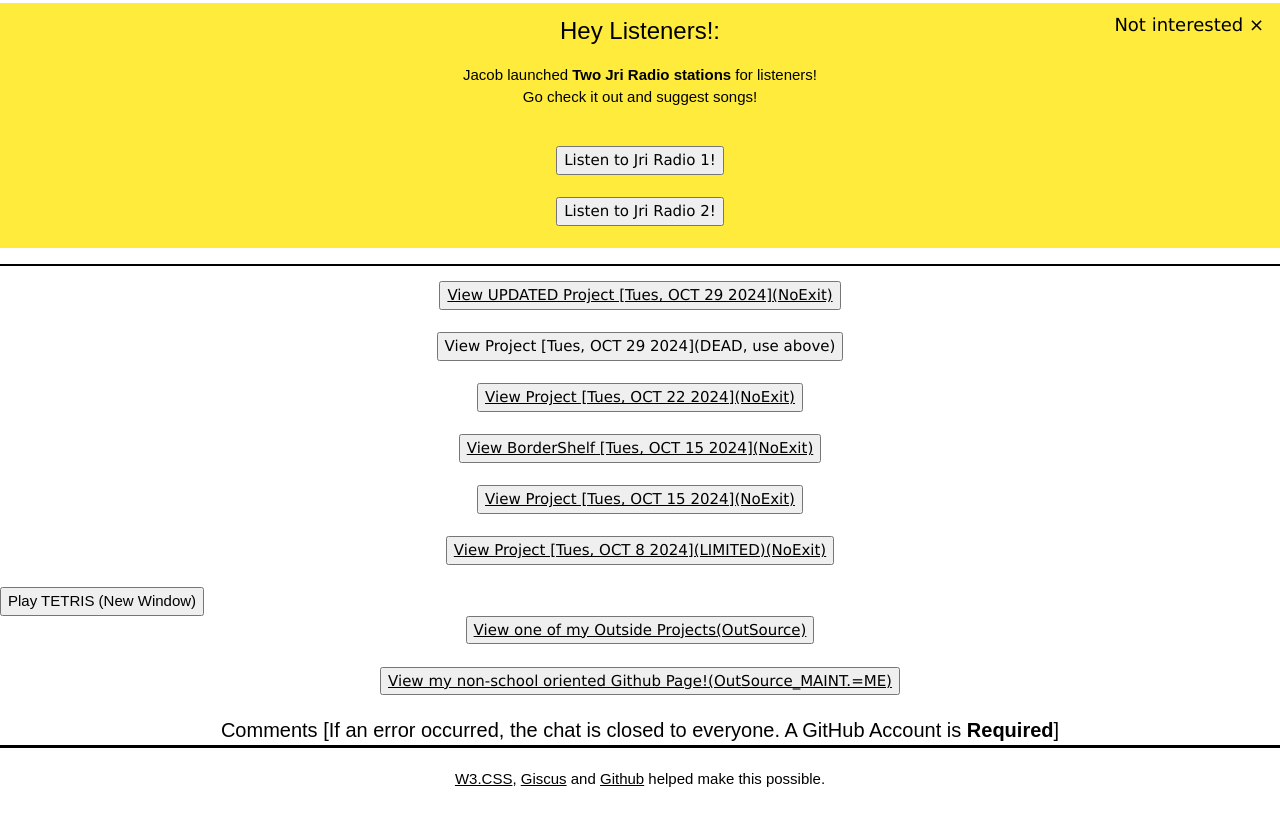
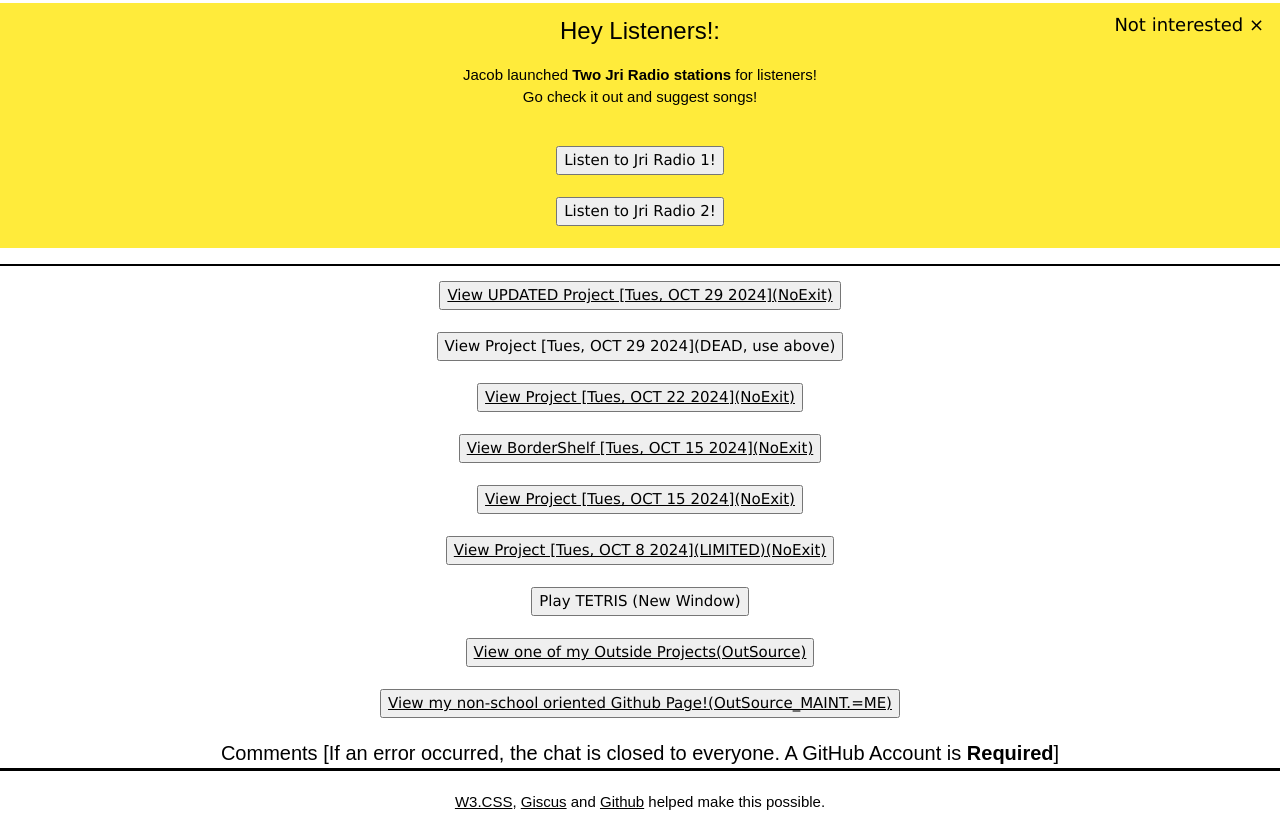
Before and after one commit to JacobTCTC/jacobtctc.github.io, a plain HTML site: page index.html in a window 1280 px wide. Shown: the part 638-1466 px from the top of the page. Before the commit the page ends 1444 px from the top, so only its background shows below. Drawn offline with Linux system fonts and the light colour scheme.

Commit message:
Update index.html

```diff
--- a/index.html
+++ b/index.html
@@ -107,7 +107,7 @@
   <button class="b">View Project [Tues, OCT 8 2024](LIMITED)(NoExit)</button>
 </a>
 <br>
-<button class="p" onclick="window.open('./tetris.html', '', 'width=500,height=700');">Play TETRIS (New Window)</button>
+<button class="b" onclick="window.open('./tetris.html', '', 'width=500,height=700');">Play TETRIS (New Window)</button>
 <br>
 <!--<a href="./public/tetris.html" target="_blank">
   <button class="b">View Tetris (New Tab)</button>
```
